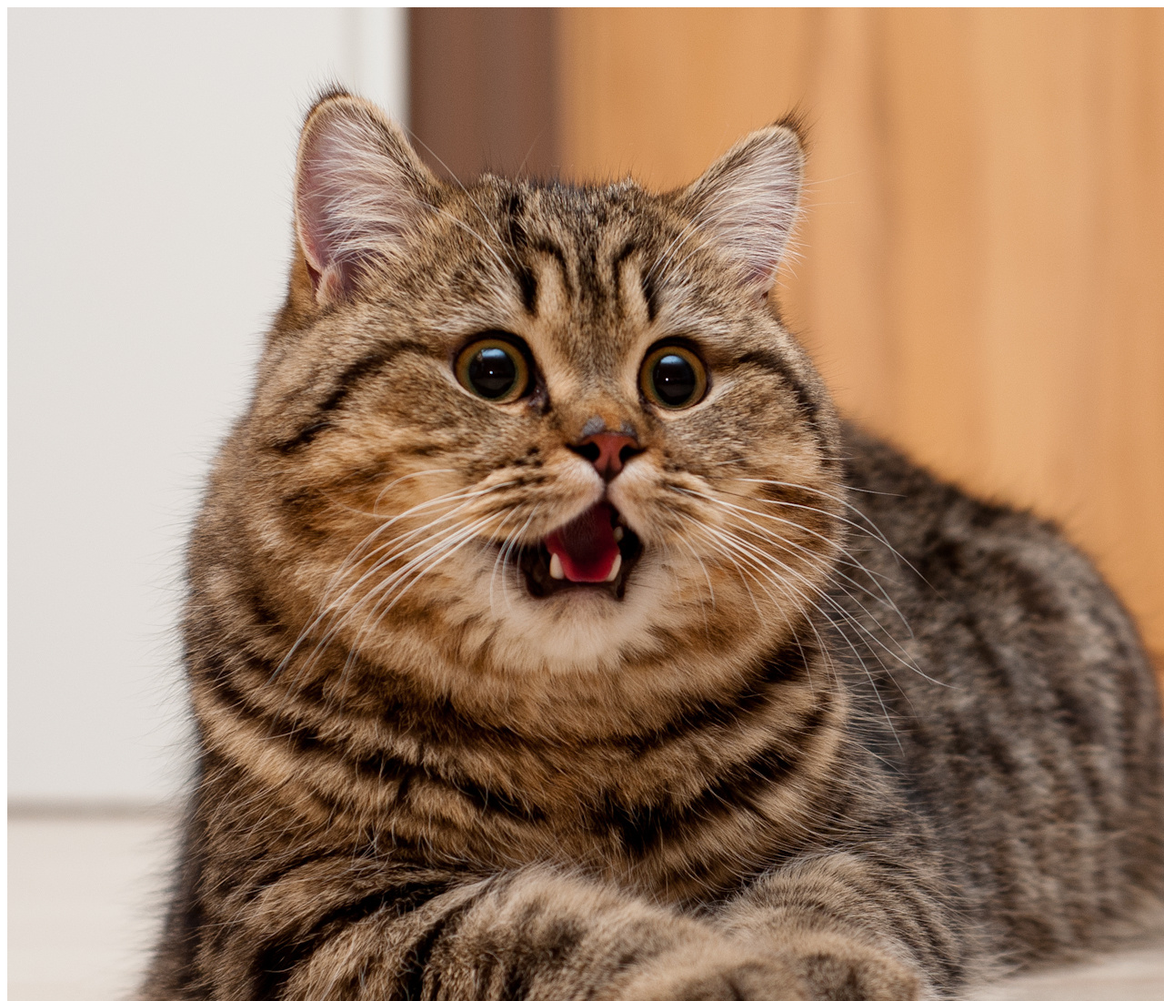
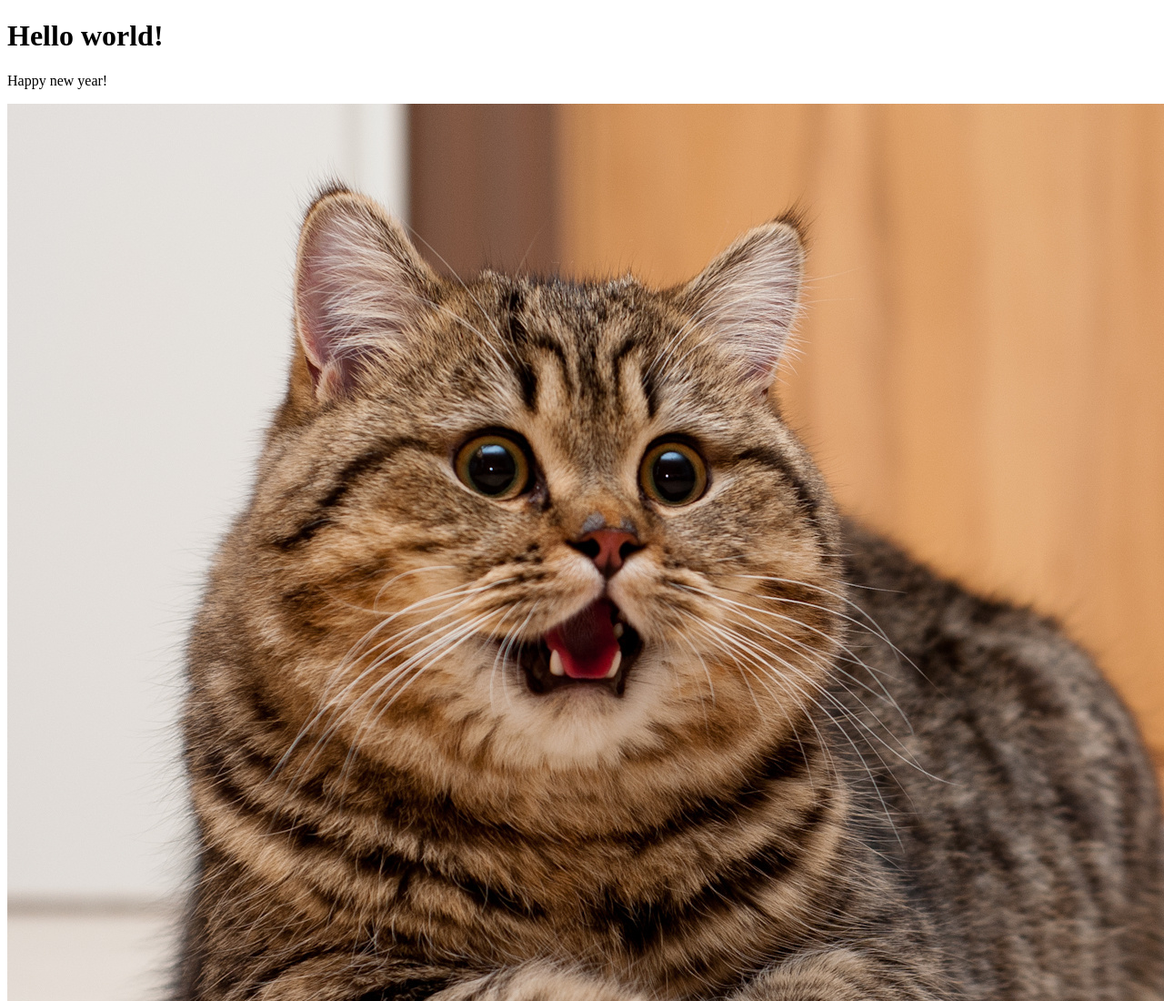
Before and after one commit to milkalissa/projject, a plain HTML site: page folder/inner/index.html in a window 1280 px wide. Shown: the top 1100 px of the page at 91% size. Drawn offline with Linux system fonts and the light colour scheme.

Commit message:
Add files via upload

```diff
--- a/folder/inner/index.html
+++ b/folder/inner/index.html
@@ -6,6 +6,11 @@
 </head>
 
 <body>
+   <h1>Hello world!
+   </h1>
+   <p>
+      Happy new year!
+    </p>
    <img src="/projject/img/123.jpg" alt="">
    <img src="../../img/456.jpg" alt="">
 <h1>Hello world!
```
